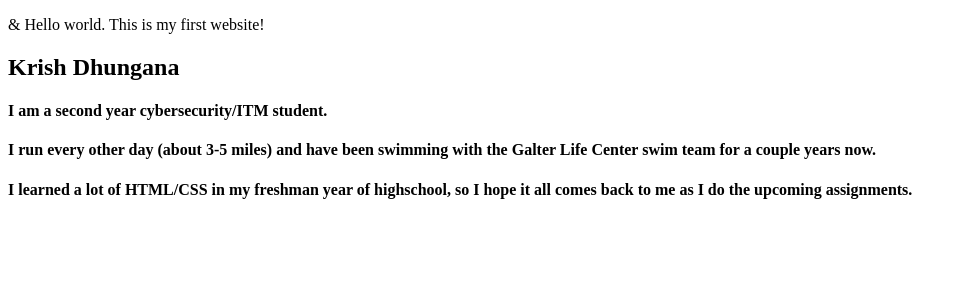
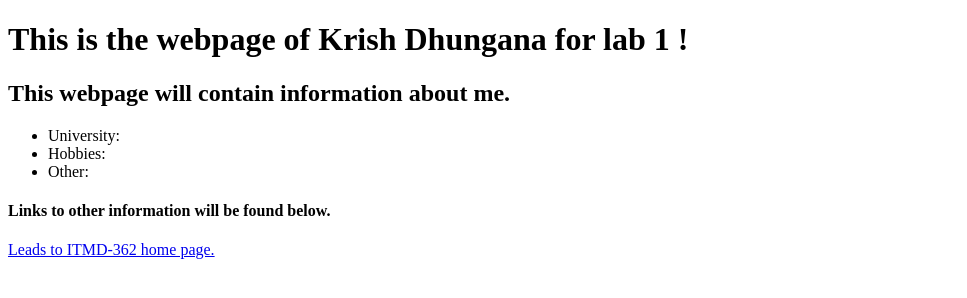
Before and after one commit to KrishDhungana-ITMD362/Lab1, a plain HTML site: page index.html in a window 1280 px wide. Shown: the whole page, without its empty margins (0-967 px from the left). Drawn offline with Linux system fonts and the light colour scheme.

Commit message:
Adding Information
Adding in information to HTML papge

```diff
--- a/index.html
+++ b/index.html
@@ -2,15 +2,18 @@
 <html lang="en">
 <head>
 	<meta charset="UTF-8">
-	<title>ITMD-361 Internet Technologies and Web Design</title>
+	<title>Basic HTML Page</title>
+	<link rel="stylesheet" href="css/style.css">
 </head>
 <body>
-	<p>&amp; Hello world. This is my first website!</p>
-	<h2>Krish Dhungana</h2>
-	<h4>I am a second year cybersecurity/ITM student.</h4>
-	<h4>I run every other day (about 3-5 miles) and have been swimming with the Galter
-	Life Center swim team for a couple years now.</h4>
-	<h4>I learned a lot of HTML/CSS in my freshman year of highschool, so I hope it all
-	comes back to me as I do the upcoming assignments. </h4>
+	<h1>This is the webpage of Krish Dhungana for lab 1 !</h1>
+	<h2>This webpage will contain information about me. </h2>
+	<ul>
+  		<li>University:</li>
+  		<li>Hobbies:</li>
+  		<li>Other:</li>
+	</ul>
+	<h4>Links to other information will be found below.</h4>
+	<a href="https://dkriegls.github.io/itmd-362-spring2023/">Leads to ITMD-362 home page.</a>
 </body>
 </html>
```
